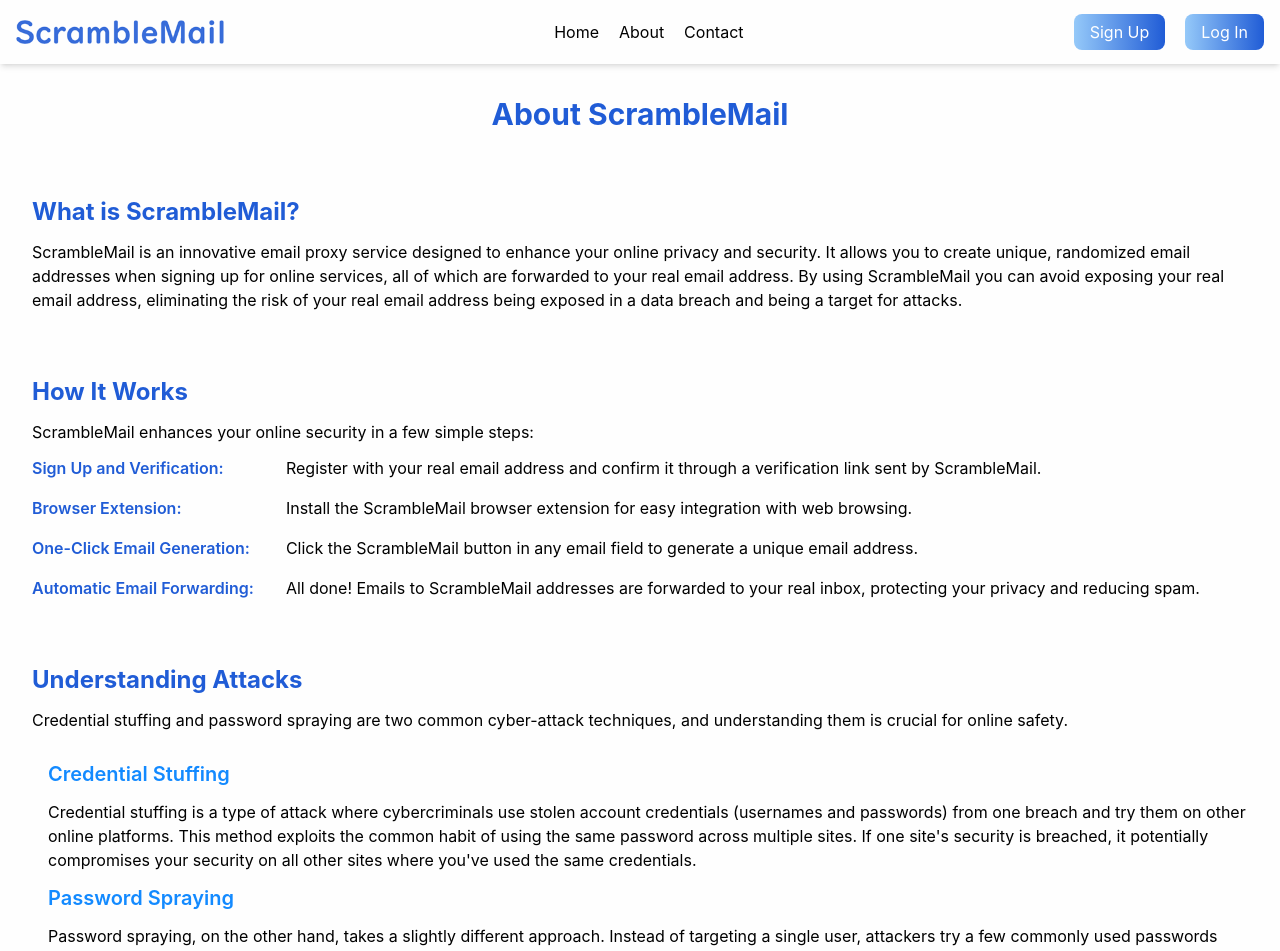
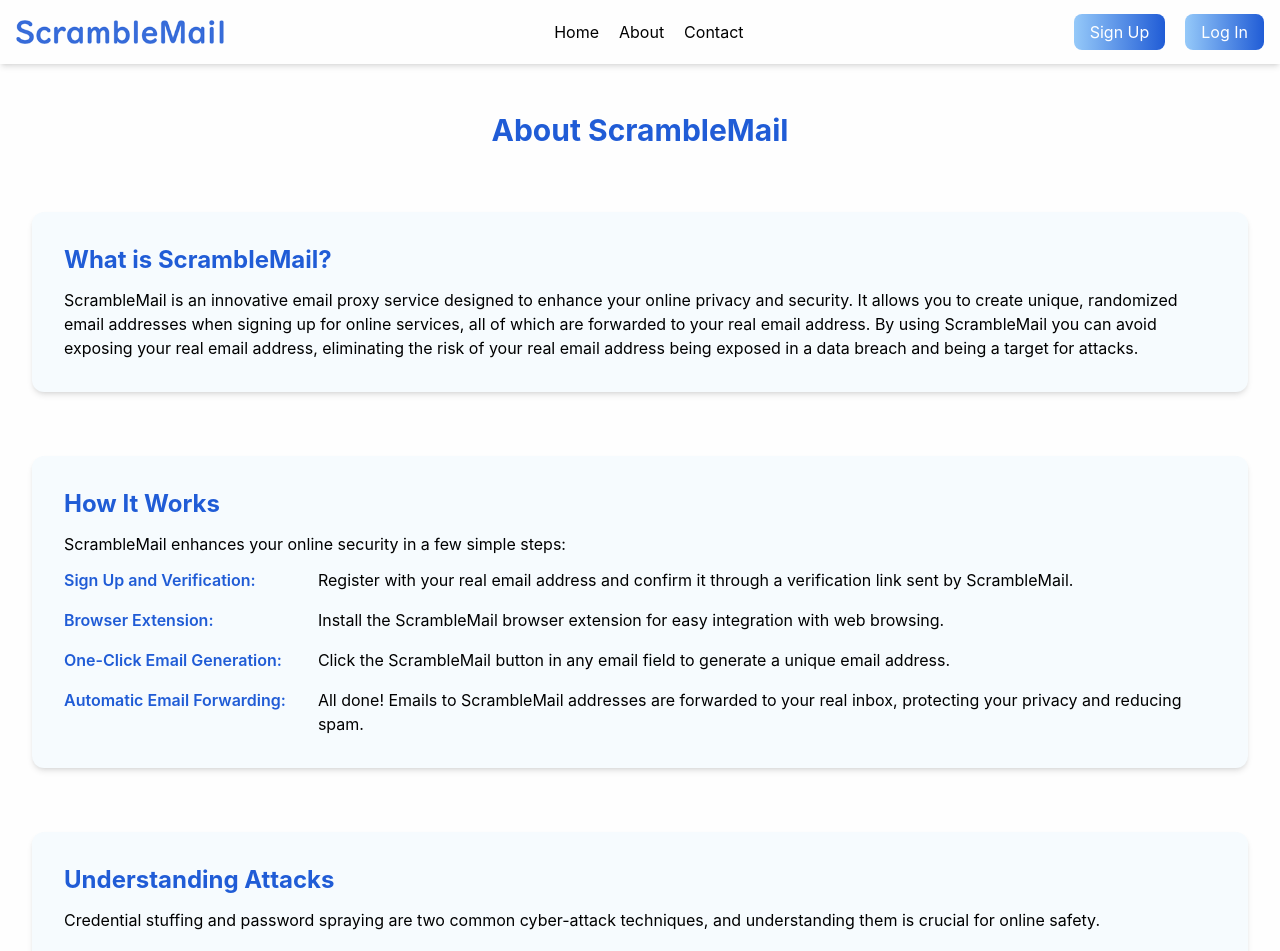
Before and after one commit to alexbishopbootcamp/scramblemail, a React (Vite) app in the folder client/: page /about in a window 1280 px wide. Shown: the top 951 px of the page. Built offline with nearby package versions, Linux system fonts and the light colour scheme.

Commit message:
Updated About Me page styling

```diff
--- a/client/src/pages/About.jsx
+++ b/client/src/pages/About.jsx
@@ -6,8 +6,8 @@ const Landing = () => {
     <div>
       <Header />
       <div className="flex flex-col m-8 gap-16">
-        <h1 className="font-bold text-theme-blue-300 text-center text-3xl">About ScrambleMail</h1>
-        <div className="flex flex-col gap-3">
+        <h1 className="font-bold text-theme-blue-300 text-center text-3xl pt-4">About ScrambleMail</h1>
+        <div className="flex flex-col gap-3 bg-theme-white-200 rounded-xl p-8 shadow-md">
 
           <h1 className="font-bold text-theme-blue-300 text-2xl">What is ScrambleMail?</h1>
           <p>
@@ -21,11 +21,11 @@ const Landing = () => {
         </div>
 
 
-        <div className="flex flex-col gap-3">
+        <div className="flex flex-col gap-3 bg-theme-white-200 rounded-xl p-8 shadow-md">
           <h1 className="font-bold text-theme-blue-300 text-2xl">How It Works</h1>
           <p>ScrambleMail enhances your online security in a few simple steps:</p>
 
-          <div class="grid grid-cols-[auto,1fr] gap-4">
+          <div class="flex flex-col md:grid md:grid-cols-[auto,1fr] gap-4">
             <div class="font-semibold text-theme-blue-300 pr-4">Sign Up and Verification:</div>
             <div>Register with your real email address and confirm it through a verification link sent by ScrambleMail.</div>
 
@@ -40,7 +40,7 @@ const Landing = () => {
           </div>
         </div>
 
-        <div className="flex flex-col gap-3">
+        <div className="flex flex-col gap-3 bg-theme-white-200 rounded-xl p-8 shadow-md">
           <h1 className="font-bold text-theme-blue-300 text-2xl">Understanding Attacks</h1>
           <p>
           Credential stuffing and password spraying are two common cyber-attack techniques,
```
